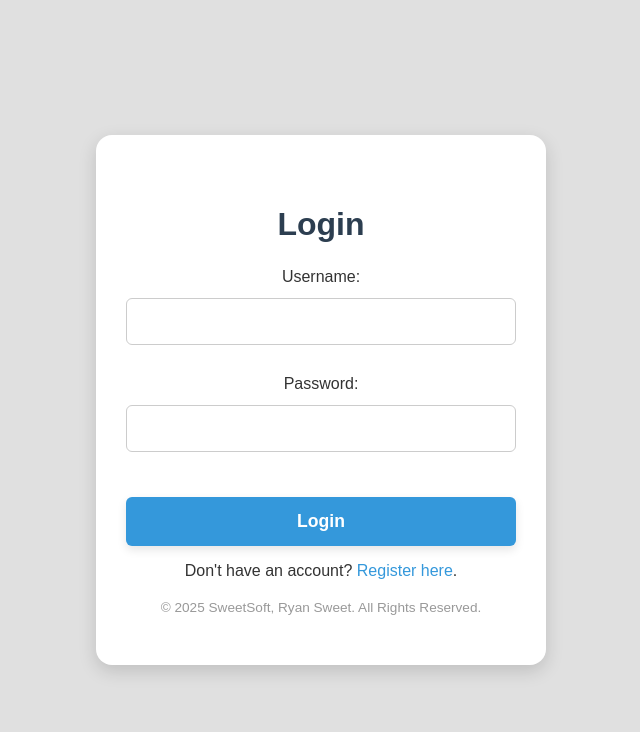
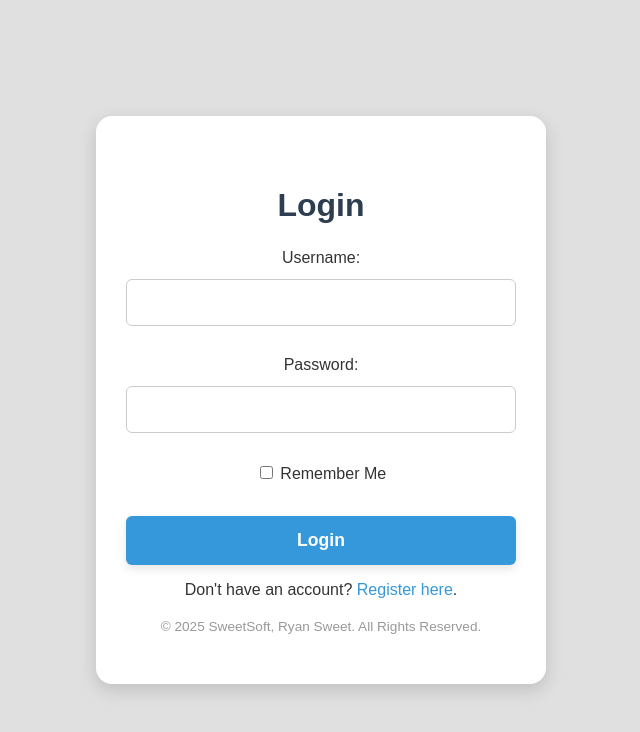
Before and after one commit to rdjsweet/manga-tracker, a Flask app: page /auth/login in a window 1280 px wide. Shown: the top 732 px of the page, without its empty margins (319-959 px from the left). Run offline with Flask 2, Linux system fonts and the light colour scheme; some libraries are stand-ins or nearby versions.

Commit message:
Implement Remember-Me cookie duration, add remember checkbox, fix logs h2 style

```diff
--- a/config.py
+++ b/config.py
@@ -1,5 +1,6 @@
 import os
 from dotenv import load_dotenv
+from datetime import timedelta
 
 load_dotenv()
 
@@ -7,5 +8,6 @@ class Config:
     SECRET_KEY = os.getenv('SECRET_KEY')
     RECAPTCHA_SECRET_KEY = os.getenv('RECAPTCHA_SECRET_KEY')
     DATABASE_URL = os.getenv('DATABASE_URL')
+    REMEMBER_COOKIE_DURATION = timedelta(days=30)
 
 config = Config()
--- a/static/styles.css
+++ b/static/styles.css
@@ -164,7 +164,7 @@ strong {
     margin: 0;
     text-align: center;
     background-color: #f9f9f9;
-    padding: .5vh 0;
+    padding: 0;
     margin-bottom: 1vw;
     border-bottom: solid 2px #ccc;
     width: 100%;
--- a/templates/login.html
+++ b/templates/login.html
@@ -24,6 +24,8 @@
 
             <label for="password">Password:</label>
             <input type="password" name="password" required><br><br>
+            <input type="checkbox" name="remember"> Remember Me
+            <br><br>
 
             <button type="submit">Login</button>
         </form>
--- a/views/auth.py
+++ b/views/auth.py
@@ -67,7 +67,9 @@ def login():
 
         if user and check_password_hash(user['password_hash'], password):
             user_obj = User(user['id'], user['username'], user['password_hash'])
-            login_user(user_obj)
+            remember = request.form.get("remember") == "on"
+            login_user(user_obj, remember=remember)
+
 
             if user['first_login']:
                 cursor = connection.cursor()
```
